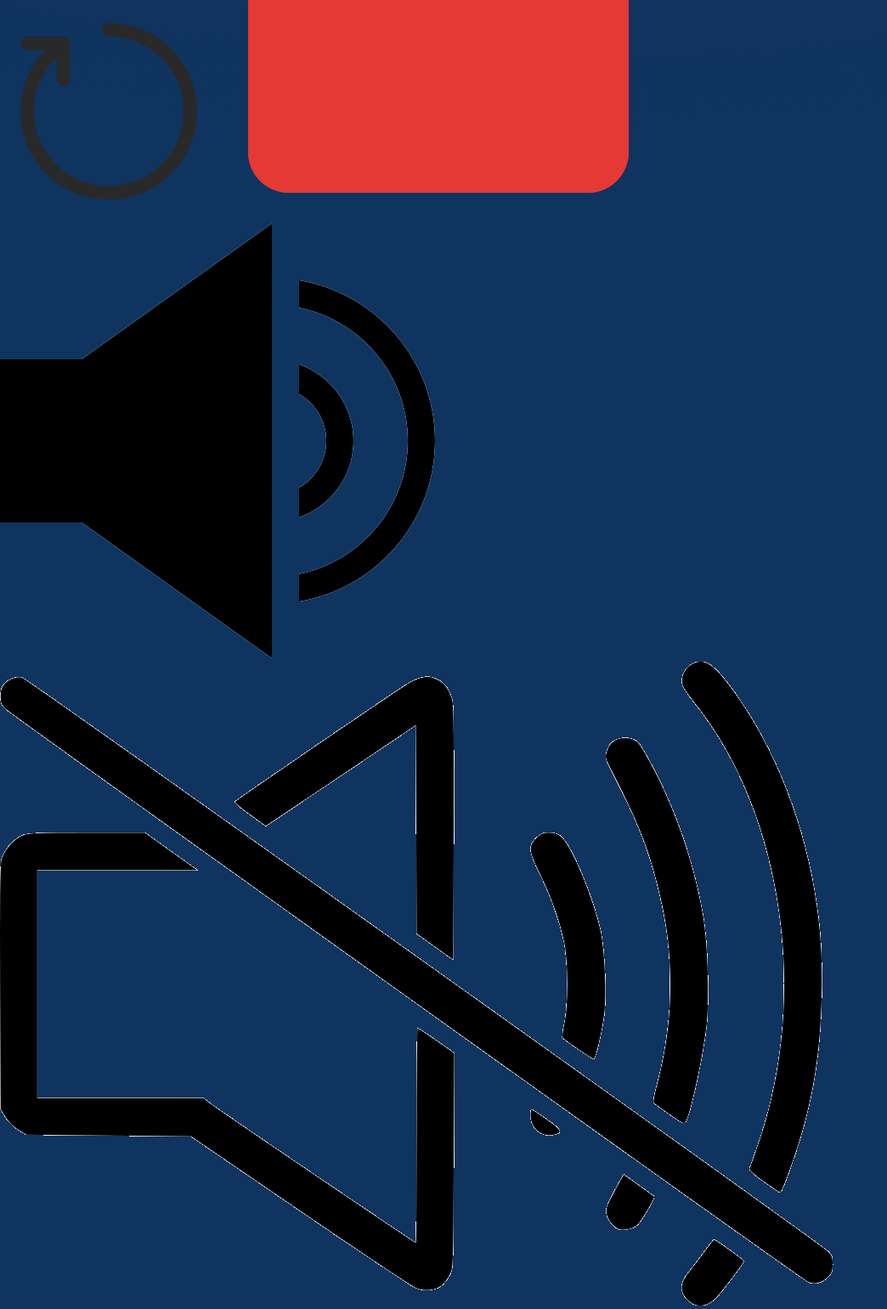
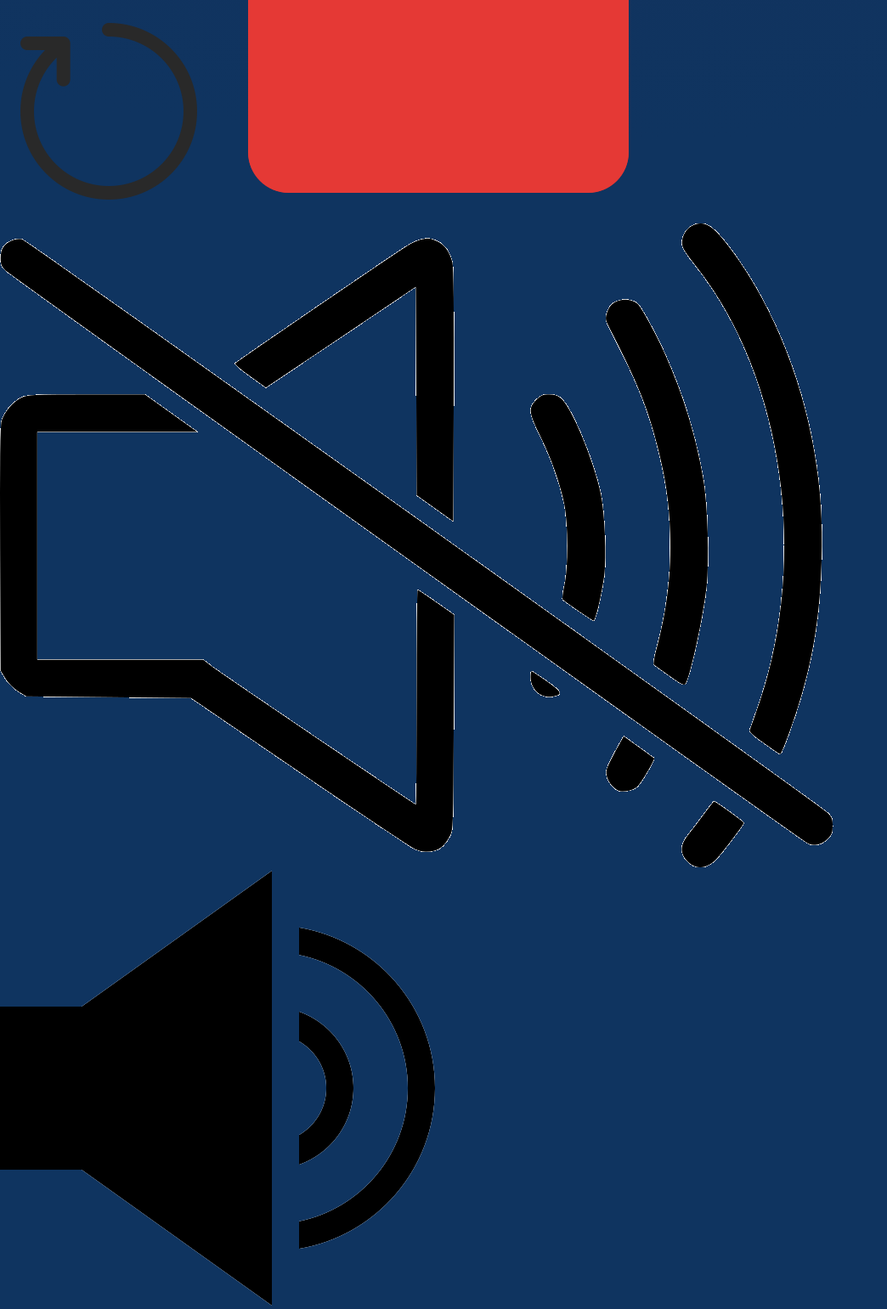
Before and after one commit to deykiiii/MEMORAMASS, a plain HTML site: page index.html in a window 1280 px wide. Shown: the part 3124-4665 px from the top of the page at 85% size, without its empty margins (0-1044 px from the left). Drawn offline with Linux system fonts and the light colour scheme.

Commit message:
Actualizar index.html

```diff
--- a/index.html
+++ b/index.html
@@ -37,8 +37,8 @@ material="color:#f0f0f0; side:back; roughness:0.9"></a-box>
 <img id="iconReiniciar" src="assets/reiniciar.png">
 <img id="iconMenu" src="assets/menu.png">
 
-<img id="iconSonido" src="assets/mute.png">
-<img id="iconMuteImg" src="assets/sonido.png">
+<img id="iconSonido" src="assets/sonido.png">
+<img id="iconMuteImg" src="assets/mute.png">
 
 <audio id="sonidoClick" src="assets/reloj.mp3"></audio>
 <audio id="musicaFondo" src="assets/musica.mp3" loop></audio>
```
